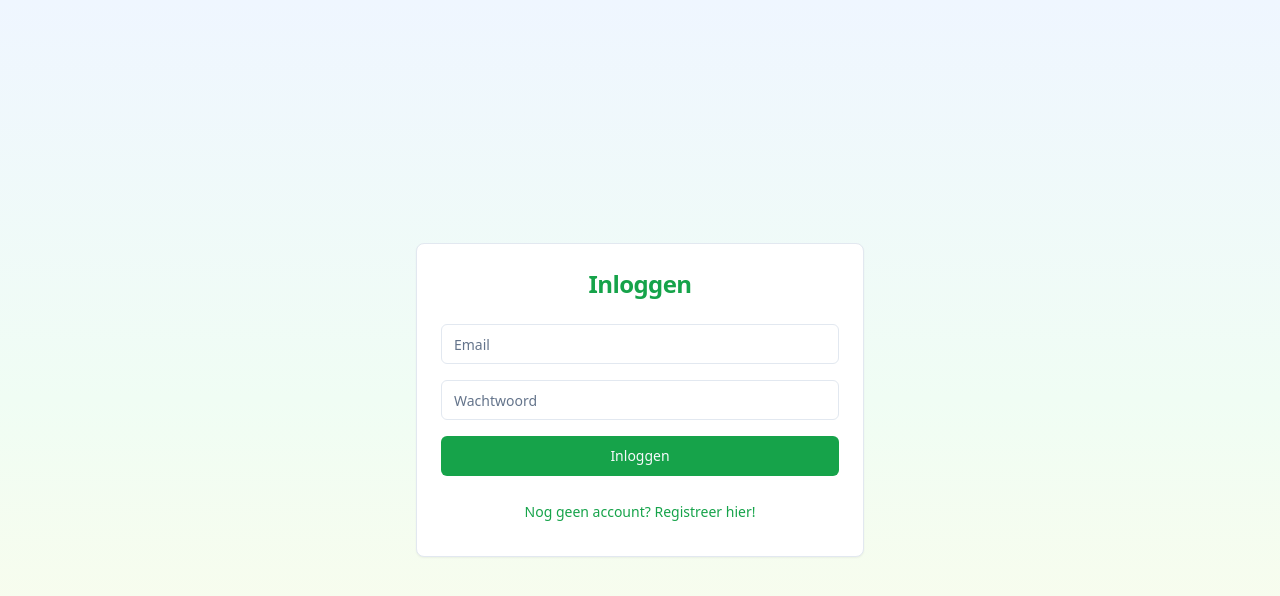
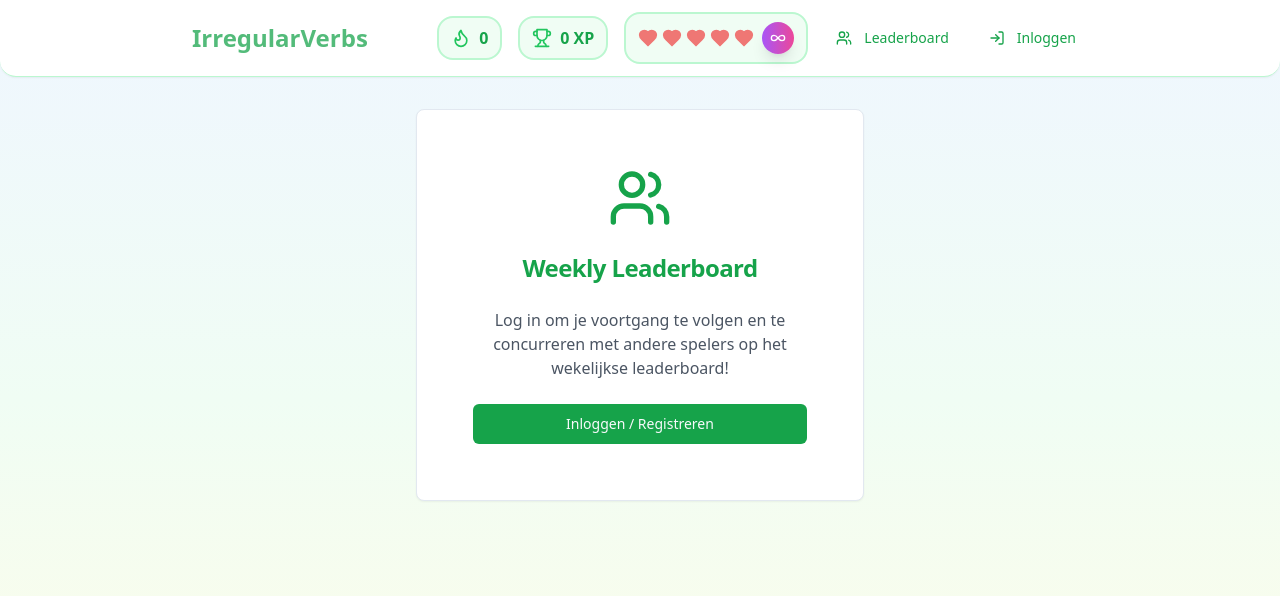
Before and after one commit to codecrafted-html/verb-verse-vibe, a React (Vite) app: page /leaderboard in a window 1280 px wide. Before the commit this address led to /auth. Shown: the top 596 px of the page. Built offline with nearby package versions, Linux system fonts and the light colour scheme.

Commit message:
Fix: Allow app usage without account
Modify the app to allow users to use it without being logged in.

```diff
--- a/src/App.tsx
+++ b/src/App.tsx
@@ -5,7 +5,6 @@ import { TooltipProvider } from "@/components/ui/tooltip";
 import { QueryClient, QueryClientProvider } from "@tanstack/react-query";
 import { BrowserRouter, Routes, Route } from "react-router-dom";
 import { AuthProvider } from "@/hooks/useAuth";
-import ProtectedRoute from "@/components/ProtectedRoute";
 import Index from "./pages/Index";
 import Lesson from "./pages/Lesson";
 import Auth from "./pages/Auth";
@@ -23,21 +22,9 @@ const App = () => (
         <BrowserRouter>
           <Routes>
             <Route path="/auth" element={<Auth />} />
-            <Route path="/" element={
-              <ProtectedRoute>
-                <Index />
-              </ProtectedRoute>
-            } />
-            <Route path="/lesson/:lessonId" element={
-              <ProtectedRoute>
-                <Lesson />
-              </ProtectedRoute>
-            } />
-            <Route path="/leaderboard" element={
-              <ProtectedRoute>
-                <Leaderboard />
-              </ProtectedRoute>
-            } />
+            <Route path="/" element={<Index />} />
+            <Route path="/lesson/:lessonId" element={<Lesson />} />
+            <Route path="/leaderboard" element={<Leaderboard />} />
             <Route path="*" element={<NotFound />} />
           </Routes>
         </BrowserRouter>
--- a/src/components/Header.tsx
+++ b/src/components/Header.tsx
@@ -1,6 +1,6 @@
 
 import React from 'react';
-import { Heart, Flame, Trophy, Infinity as InfinityIcon, Users, LogOut } from 'lucide-react';
+import { Heart, Flame, Trophy, Infinity as InfinityIcon, Users, LogOut, LogIn } from 'lucide-react';
 import { Button } from '@/components/ui/button';
 import { useNavigate } from 'react-router-dom';
 import { useAuth } from '@/hooks/useAuth';
@@ -24,10 +24,14 @@ const Header: React.FC<HeaderProps> = ({
   onCheatActivated
 }) => {
   const navigate = useNavigate();
-  const { signOut } = useAuth();
+  const { signOut, user } = useAuth();
 
   const handleSignOut = async () => {
     await signOut();
+    navigate('/');
+  };
+
+  const handleSignIn = () => {
     navigate('/auth');
   };
 
@@ -87,6 +91,7 @@ const Header: React.FC<HeaderProps> = ({
             <span className="hidden sm:inline">Leaderboard</span>
           </Button>
 
+          {user ? (
             <Button
               variant="ghost"
               size="sm"
@@ -96,6 +101,17 @@ const Header: React.FC<HeaderProps> = ({
               <LogOut className="w-4 h-4" />
               <span className="hidden sm:inline">Uitloggen</span>
             </Button>
+          ) : (
+            <Button
+              variant="ghost"
+              size="sm"
+              onClick={handleSignIn}
+              className="flex items-center space-x-1 text-green-600 hover:text-green-700"
+            >
+              <LogIn className="w-4 h-4" />
+              <span className="hidden sm:inline">Inloggen</span>
+            </Button>
+          )}
         </div>
       </div>
     </header>
--- a/src/components/ProtectedRoute.tsx
+++ b/src/components/ProtectedRoute.tsx
@@ -1,6 +1,5 @@
 
 import React from 'react';
-import { Navigate } from 'react-router-dom';
 import { useAuth } from '@/hooks/useAuth';
 
 interface ProtectedRouteProps {
@@ -8,7 +7,7 @@ interface ProtectedRouteProps {
 }
 
 const ProtectedRoute: React.FC<ProtectedRouteProps> = ({ children }) => {
-  const { user, loading } = useAuth();
+  const { loading } = useAuth();
 
   if (loading) {
     return (
@@ -21,10 +20,6 @@ const ProtectedRoute: React.FC<ProtectedRouteProps> = ({ children }) => {
     );
   }
 
-  if (!user) {
-    return <Navigate to="/auth" replace />;
-  }
-
   return <>{children}</>;
 };
 
--- a/src/hooks/useSupabaseGameState.ts
+++ b/src/hooks/useSupabaseGameState.ts
@@ -83,9 +83,11 @@ export const useSupabaseGameState = () => {
       xp: prev.xp + amount
     }));
 
-    // Sync to Supabase
-    syncXPToSupabase(amount);
-  }, [syncXPToSupabase]);
+    // Sync to Supabase only if user is logged in
+    if (user) {
+      syncXPToSupabase(amount);
+    }
+  }, [syncXPToSupabase, user]);
 
   const incrementStreak = useCallback(() => {
     setGameState(prev => ({
--- a/src/pages/Leaderboard.tsx
+++ b/src/pages/Leaderboard.tsx
@@ -1,11 +1,13 @@
-
-import React, { useState, useEffect } from 'react';
+import React from 'react';
+import { useQuery } from '@tanstack/react-query';
+import { supabase } from '@/integrations/supabase/client';
+import { Card, CardContent, CardHeader, CardTitle } from '@/components/ui/card';
+import { Trophy, Medal, Award, Users } from 'lucide-react';
+import Header from '@/components/Header';
+import { useSupabaseGameState } from '@/hooks/useSupabaseGameState';
+import { useAuth } from '@/hooks/useAuth';
+import { Button } from '@/components/ui/button';
 import { useNavigate } from 'react-router-dom';
-import { Card, CardContent, CardHeader, CardTitle } from '@/components/ui/card';
-import { Button } from '@/components/ui/button';
-import { Trophy, Medal, Award, ArrowLeft } from 'lucide-react';
-import { supabase } from '@/integrations/supabase/client';
-import { useAuth } from '@/hooks/useAuth';
 
 interface LeaderboardEntry {
   username: string;
@@ -14,136 +16,166 @@ interface LeaderboardEntry {
 }
 
 const Leaderboard: React.FC = () => {
-  const [leaderboard, setLeaderboard] = useState<LeaderboardEntry[]>([]);
-  const [loading, setLoading] = useState(true);
+  const { gameState, activateCheat } = useSupabaseGameState();
   const { user } = useAuth();
   const navigate = useNavigate();
 
-  useEffect(() => {
-    fetchLeaderboard();
-  }, []);
-
-  const fetchLeaderboard = async () => {
-    try {
-      // Get current week start
-      const { data: weekData } = await supabase.rpc('get_week_start');
-      const currentWeek = weekData;
-
-      // Fetch leaderboard for current week
+  const { data: leaderboard, isLoading } = useQuery({
+    queryKey: ['leaderboard'],
+    queryFn: async () => {
       const { data, error } = await supabase
         .from('user_stats')
         .select('username, total_xp, user_id')
-        .eq('week_start', currentWeek)
+        .eq('week_start', new Date().toISOString().split('T')[0])
         .order('total_xp', { ascending: false })
-        .limit(50);
+        .limit(10);
 
       if (error) throw error;
-      setLeaderboard(data || []);
-    } catch (error) {
-      console.error('Error fetching leaderboard:', error);
-    } finally {
-      setLoading(false);
-    }
-  };
+      return data as LeaderboardEntry[];
+    },
+    enabled: !!user, // Only fetch if user is logged in
+  });
 
-  const getRankIcon = (position: number) => {
-    switch (position) {
+  const getRankIcon = (index: number) => {
+    switch (index) {
+      case 0:
+        return <Trophy className="w-6 h-6 text-yellow-500" />;
       case 1:
-        return <Trophy className="w-6 h-6 text-yellow-500" />;
+        return <Medal className="w-6 h-6 text-gray-400" />;
       case 2:
-        return <Medal className="w-6 h-6 text-gray-400" />;
-      case 3:
         return <Award className="w-6 h-6 text-amber-600" />;
       default:
-        return <span className="w-6 h-6 flex items-center justify-center text-gray-600 font-bold">{position}</span>;
+        return <span className="w-6 h-6 flex items-center justify-center text-gray-500 font-bold">{index + 1}</span>;
     }
   };
 
   if (!user) {
     return (
-      <div className="min-h-screen bg-gradient-to-b from-blue-50 via-green-50 to-yellow-50 flex items-center justify-center">
-        <Card className="max-w-md mx-auto">
-          <CardContent className="text-center py-8">
-            <p className="mb-4">Je moet ingelogd zijn om het leaderboard te bekijken.</p>
-            <Button onClick={() => navigate('/auth')}>Inloggen</Button>
+      <div className="min-h-screen bg-gradient-to-b from-blue-50 via-green-50 to-yellow-50">
+        <Header
+          hearts={gameState.hearts}
+          streak={gameState.streak}
+          xp={gameState.xp}
+          hasInfiniteHearts={gameState.hasInfiniteHearts}
+          completedLevels={gameState.completedLevels}
+          onCheatActivated={activateCheat}
+        />
+
+        <div className="container mx-auto px-4 py-8">
+          <div className="text-center max-w-md mx-auto">
+            <Card className="p-8">
+              <CardHeader>
+                <Users className="w-16 h-16 text-green-600 mx-auto mb-4" />
+                <CardTitle className="text-2xl text-green-600">Weekly Leaderboard</CardTitle>
+              </CardHeader>
+              <CardContent>
+                <p className="text-gray-600 mb-6">
+                  Log in om je voortgang te volgen en te concurreren met andere spelers op het wekelijkse leaderboard!
+                </p>
+                <Button
+                  onClick={() => navigate('/auth')}
+                  className="bg-green-600 hover:bg-green-700 w-full"
+                >
+                  Inloggen / Registreren
+                </Button>
               </CardContent>
             </Card>
+          </div>
+        </div>
       </div>
     );
   }
 
   return (
     <div className="min-h-screen bg-gradient-to-b from-blue-50 via-green-50 to-yellow-50">
+      <Header
+        hearts={gameState.hearts}
+        streak={gameState.streak}
+        xp={gameState.xp}
+        hasInfiniteHearts={gameState.hasInfiniteHearts}
+        completedLevels={gameState.completedLevels}
+        onCheatActivated={activateCheat}
+      />
+
       <div className="container mx-auto px-4 py-8">
-        <div className="mb-6 flex items-center justify-between">
-          <Button
-            variant="ghost"
-            onClick={() => navigate('/')}
-            className="flex items-center space-x-2"
-          >
-            <ArrowLeft className="w-4 h-4" />
-            <span>Terug</span>
-          </Button>
-
-          <h1 className="text-2xl font-bold text-green-600">Wekelijks Leaderboard</h1>
-
-          <div className="w-20" />
+        <div className="text-center mb-8">
+          <h1 className="text-3xl font-bold text-green-600 mb-2">Weekly Leaderboard</h1>
+          <p className="text-gray-600">Compete with other players this week!</p>
         </div>
 
-        <Card className="max-w-2xl mx-auto">
-          <CardHeader className="text-center">
-            <CardTitle className="text-xl font-bold text-green-600 flex items-center justify-center space-x-2">
-              <Trophy className="w-6 h-6" />
-              <span>Top Spelers Deze Week</span>
+        <div className="max-w-md mx-auto mb-8">
+          <Card className="bg-gradient-to-r from-green-500 to-blue-500 text-white">
+            <CardContent className="p-6">
+              <div className="text-center">
+                <Trophy className="w-8 h-8 mx-auto mb-2" />
+                <div className="text-2xl font-bold">{gameState.xp} XP</div>
+                <div className="text-green-100">Your Weekly Score</div>
+              </div>
+            </CardContent>
+          </Card>
+        </div>
+
+        <div className="max-w-2xl mx-auto">
+          <Card>
+            <CardHeader>
+              <CardTitle className="flex items-center justify-center space-x-2">
+                <Users className="w-5 h-5" />
+                <span>Top Players This Week</span>
               </CardTitle>
-            <p className="text-sm text-gray-600">Het leaderboard wordt elke maandag gereset</p>
             </CardHeader>
             <CardContent>
-            {loading ? (
-              <div className="text-center py-8">Laden...</div>
-            ) : leaderboard.length === 0 ? (
+              {isLoading ? (
                 <div className="text-center py-8">
-                <p className="text-gray-600">Nog geen scores deze week!</p>
-                <p className="text-sm text-gray-500 mt-2">Speel een les om op het leaderboard te komen.</p>
+                  <div className="text-gray-600">Loading leaderboard...</div>
+                </div>
+              ) : !leaderboard || leaderboard.length === 0 ? (
+                <div className="text-center py-8">
+                  <div className="text-gray-600">No players on the leaderboard yet this week!</div>
+                  <div className="text-sm text-gray-500 mt-2">Be the first to earn XP and claim the top spot!</div>
                 </div>
               ) : (
                 <div className="space-y-3">
-                {leaderboard.map((entry, index) => {
-                  const position = index + 1;
-                  const isCurrentUser = entry.user_id === user.id;
-
-                  return (
+                  {leaderboard.map((entry, index) => (
                     <div
                       key={entry.user_id}
-                      className={`flex items-center space-x-4 p-4 rounded-lg transition-colors ${
-                        isCurrentUser
-                          ? 'bg-green-100 border-2 border-green-300'
-                          : position <= 3
-                          ? 'bg-yellow-50 border border-yellow-200'
-                          : 'bg-gray-50 border border-gray-200'
+                      className={`flex items-center justify-between p-4 rounded-lg transition-colors ${
+                        entry.user_id === user?.id
+                          ? 'bg-green-50 border-2 border-green-200'
+                          : 'bg-gray-50 hover:bg-gray-100'
                       }`}
                     >
-                      <div className="flex-shrink-0">
-                        {getRankIcon(position)}
+                      <div className="flex items-center space-x-3">
+                        {getRankIcon(index)}
+                        <div>
+                          <div className="font-semibold text-gray-800">
+                            {entry.username}
+                            {entry.user_id === user?.id && (
+                              <span className="text-green-600 text-sm ml-2">(You)</span>
+                            )}
                           </div>
-                      <div className="flex-1">
-                        <p className={`font-semibold ${isCurrentUser ? 'text-green-700' : 'text-gray-800'}`}>
-                          {entry.username}
-                          {isCurrentUser && <span className="ml-2 text-sm text-green-600">(Jij)</span>}
-                        </p>
+                        </div>
                       </div>
                       <div className="text-right">
-                        <p className={`font-bold ${isCurrentUser ? 'text-green-700' : 'text-gray-700'}`}>
-                          {entry.total_xp} XP
-                        </p>
+                        <div className="font-bold text-green-600">{entry.total_xp} XP</div>
                       </div>
                     </div>
-                  );
-                })}
+                  ))}
                 </div>
               )}
             </CardContent>
           </Card>
+        </div>
+
+        <div className="text-center mt-8">
+          <Card className="max-w-md mx-auto">
+            <CardContent className="p-4">
+              <div className="text-sm text-gray-600">
+                <div className="mb-1">🔄 Leaderboard resets every Monday</div>
+                <div>Keep playing to maintain your ranking!</div>
+              </div>
+            </CardContent>
+          </Card>
+        </div>
       </div>
     </div>
   );
```
Lines whose indentation alone changed are shown as unchanged.
